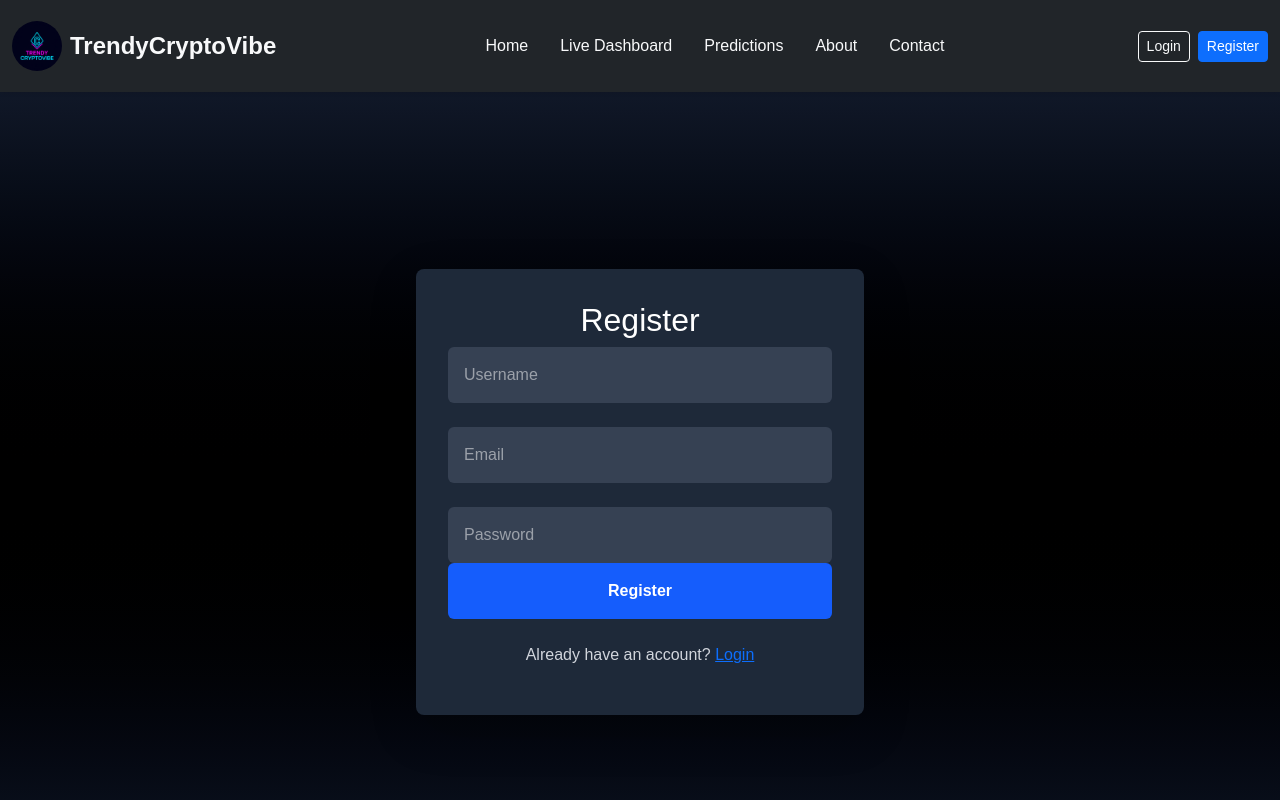
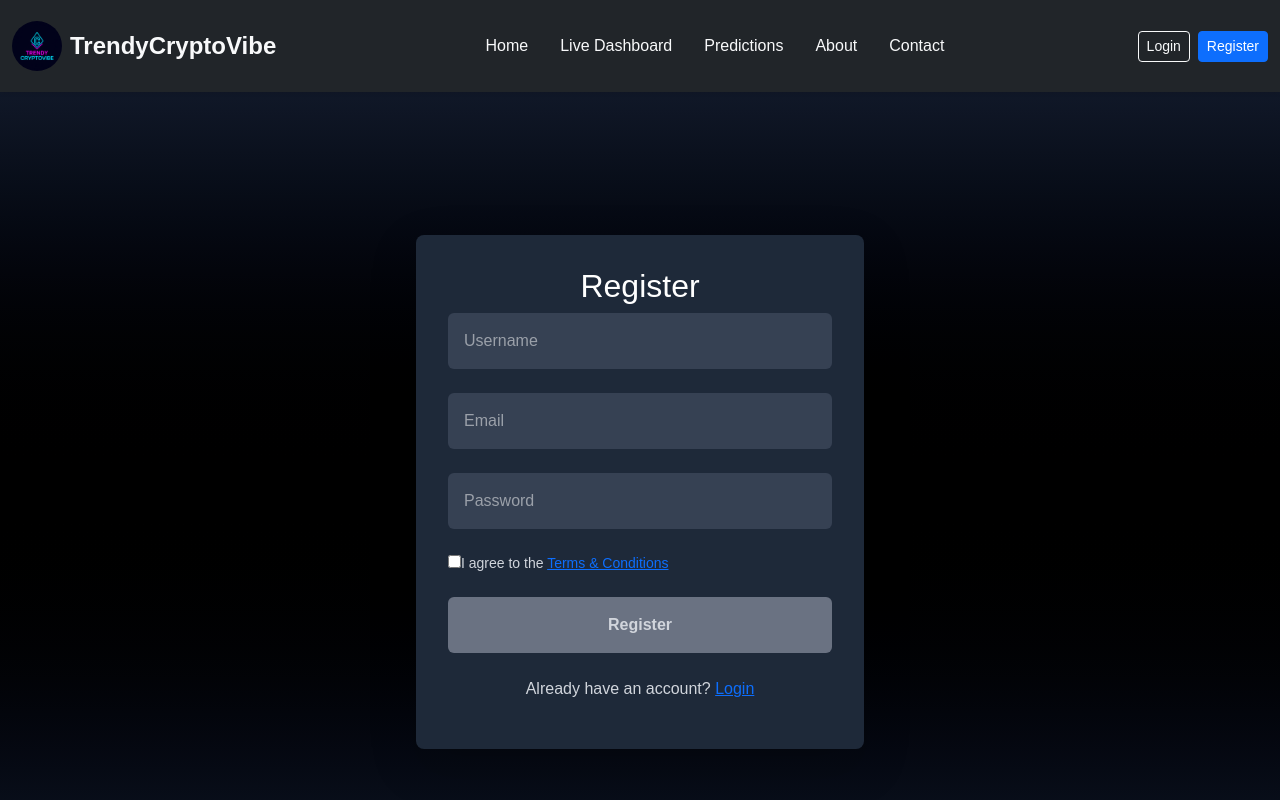
Before and after one commit to Kemmytheboss/CryptoHub, a Next.js app: page /register in a window 1280 px wide. Shown: the top 800 px of the page. Built offline with nearby package versions, Linux system fonts and the light colour scheme.

Commit message:
added checkbox to registration form to allow one to accept T&C

```diff
--- a/app/register/page.jsx
+++ b/app/register/page.jsx
@@ -7,29 +7,31 @@ export default function RegisterPage() {
     const [form, setForm] = useState({
         username: "",
         email: "",
-        password: ""
+        password: "",
+        terms: false
     });
 
     const router = useRouter();
 
     const handleChange = (e) => {
+        const { name, value, type, checked } = e.target;
         setForm({
             ...form,
-            [e.target.name]: e.target.value
+            [name]: type === "checkbox" ? checked : value
         });
     };
 
-    const handleSubmit = async (e) => {
+    const handleSubmit = (e) => {
         e.preventDefault();
         console.log("Registering user:", form);
-        router.push("/login"); // redirect to login after registration
+        router.push("/login");
     };
 
     return (
         <div className="min-h-screen flex items-center justify-center bg-gradient-to-b from-gray-900 via-black to-gray-900 p-6">
             <div className="bg-gray-800 p-8 rounded-lg shadow-lg w-full max-w-md text-center">
                 <h2 className="text-2xl font-bold text-white mb-6">Register</h2>
-                <form onSubmit={handleSubmit} className="flex flex-col">
+                <form onSubmit={handleSubmit} className="flex flex-col gap-4">
                     <input
                         type="text"
                         name="username"
@@ -37,7 +39,7 @@ export default function RegisterPage() {
                         value={form.username}
                         onChange={handleChange}
                         required
-                        className="w-full mb-4 p-3 rounded bg-gray-700 text-white focus:outline-none focus:ring-2 focus:ring-blue-500"
+                        className="w-full p-3 rounded bg-gray-700 text-white focus:outline-none focus:ring-2 focus:ring-blue-500"
                     />
                     <input
                         type="email"
@@ -46,7 +48,7 @@ export default function RegisterPage() {
                         value={form.email}
                         onChange={handleChange}
                         required
-                        className="w-full mb-4 p-3 rounded bg-gray-700 text-white focus:outline-none focus:ring-2 focus:ring-blue-500"
+                        className="w-full p-3 rounded bg-gray-700 text-white focus:outline-none focus:ring-2 focus:ring-blue-500"
                     />
                     <input
                         type="password"
@@ -55,11 +57,26 @@ export default function RegisterPage() {
                         value={form.password}
                         onChange={handleChange}
                         required
-                        className="w-full mb-6 p-3 rounded bg-gray-700 text-white focus:outline-none focus:ring-2 focus:ring-blue-500"
+                        className="w-full p-3 rounded bg-gray-700 text-white focus:outline-none focus:ring-2 focus:ring-blue-500"
                     />
+                    <label className="flex items-center gap space between text-gray-300 text-sm w-full text-left">
+                        <input
+                            type="checkbox"
+                            name="terms"
+                            checked={form.terms}
+                            onChange={handleChange}
+                            className="accent-blue-500"
+                        />
+                            I agree to the <a href="/terms" className="text-blue-500 hover:underline">Terms & Conditions</a>
+                    </label>
                     <button
                         type="submit"
-                        className="w-full bg-blue-600 hover:bg-blue-700 text-white font-semibold py-3 rounded transition-colors"
+                        disabled={!form.terms} // Disabled if terms not checked
+                        className={`w-full py-3 rounded font-semibold transition-colors
+                            ${form.terms
+                                ? "bg-blue-600 hover:bg-blue-700 text-white"
+                                : "bg-gray-500 text-gray-300 cursor-not-allowed"
+                            }`}
                     >
                         Register
                     </button>
```
